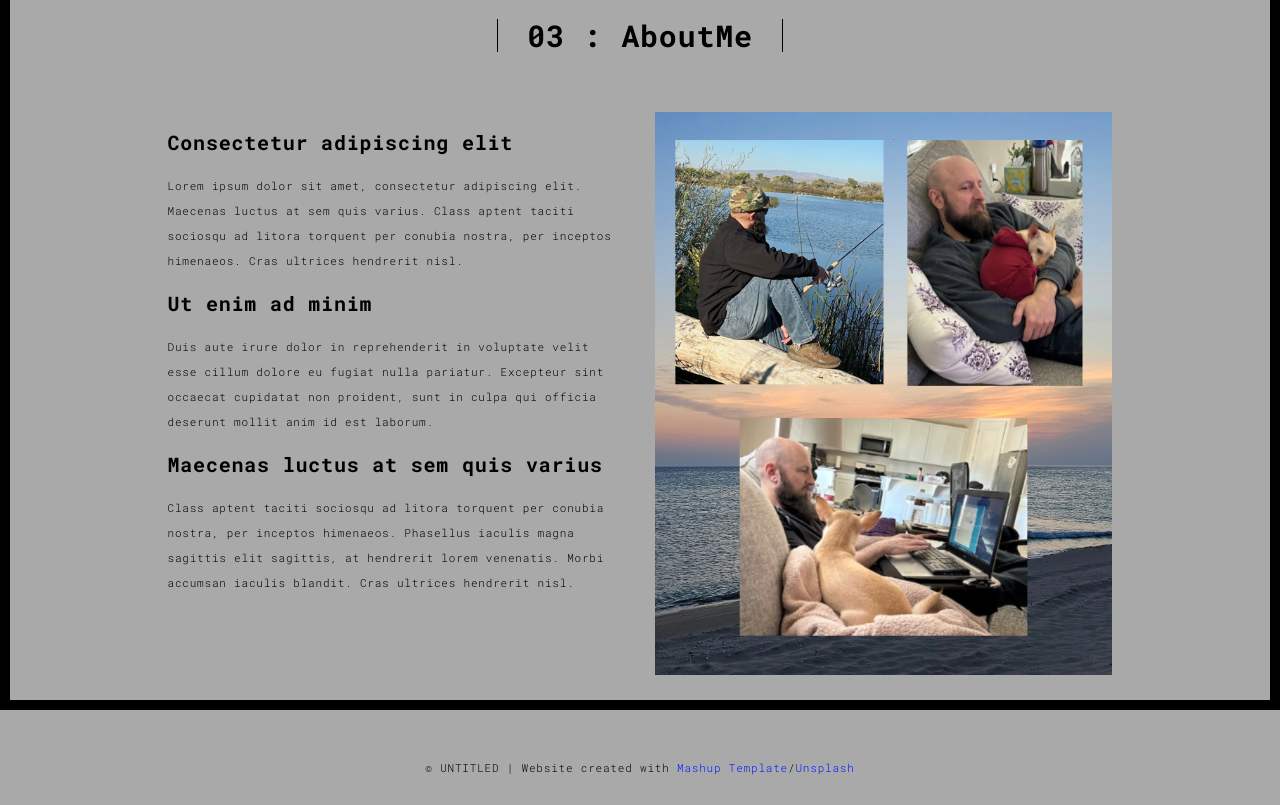
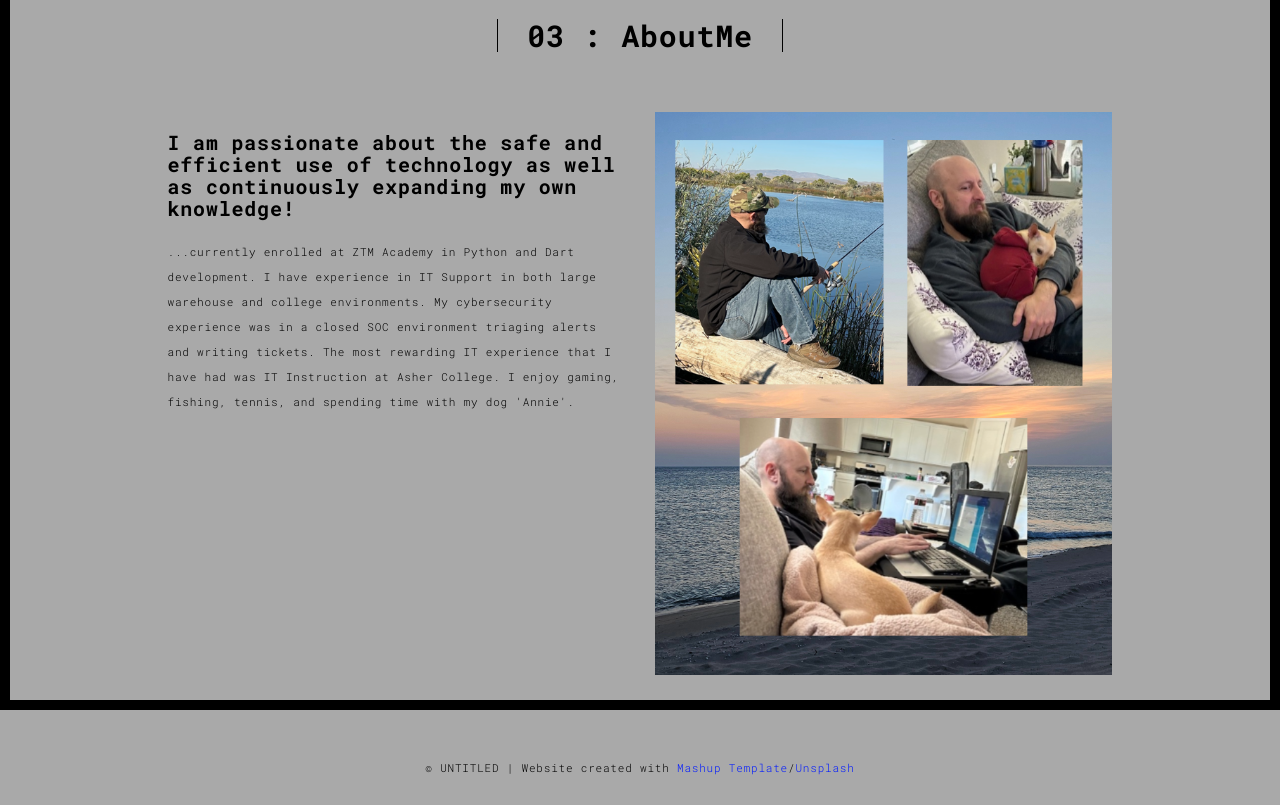
Before and after one commit to cainepavl/portfo, a Flask app: page /about.html in a window 1280 px wide. Shown: the part 90-895 px from the top of the page. Run offline with Flask 3, Linux system fonts and the light colour scheme; some libraries are stand-ins or nearby versions.

Commit message:
Update about.html

```diff
--- a/templates/about.html
+++ b/templates/about.html
@@ -61,16 +61,19 @@
             <div class="col-md-10 col-md-offset-1">
               <div class="row">
                 <div class="col-xs-12 col-md-6">
-                  <h3>Consectetur adipiscing elit</h3>
-                  <p>Lorem ipsum dolor sit amet, consectetur adipiscing elit. Maecenas luctus at sem quis varius.
-                  Class aptent taciti sociosqu ad litora torquent per conubia nostra, per inceptos himenaeos. Cras ultrices hendrerit nisl.</p>
-                  <h3>Ut enim ad minim  </h3>
-                  <p>Duis aute irure dolor in reprehenderit in voluptate velit esse
+                  <h3>I am passionate about the safe and efficient use of technology as well as continuously expanding my own knowledge!</h3>
+                  <p>...currently enrolled at ZTM Academy in Python and Dart development.
+                  I have experience in IT Support in both large warehouse and college environments.
+                  My cybersecurity experience was in a closed SOC environment triaging alerts and writing tickets.
+                  The most rewarding IT experience that I have had was IT Instruction at Asher College.
+                  I enjoy gaming, fishing, tennis, and spending time with my dog 'Annie'. </p>
+<!--                   <h3>Ut enim ad minim  </h3> -->
+<!--                   <p>Duis aute irure dolor in reprehenderit in voluptate velit esse
                   cillum dolore eu fugiat nulla pariatur. Excepteur sint occaecat cupidatat non
                   proident, sunt in culpa qui officia deserunt mollit anim id est laborum.
                   <h3>Maecenas luctus at sem quis varius</h3>
                   <p>
-                  Class aptent taciti sociosqu ad litora torquent per conubia nostra, per inceptos himenaeos. Phasellus iaculis magna sagittis elit sagittis, at hendrerit lorem venenatis. Morbi accumsan iaculis blandit. Cras ultrices hendrerit nisl.</p>
+                  Class aptent taciti sociosqu ad litora torquent per conubia nostra, per inceptos himenaeos. Phasellus iaculis magna sagittis elit sagittis, at hendrerit lorem venenatis. Morbi accumsan iaculis blandit. Cras ultrices hendrerit nisl.</p> -->
                 </div>
                 <div class="col-xs-12 col-md-6">
                   <img src="./static/assets/images/profile.png" class="img-responsive" alt="">
```
